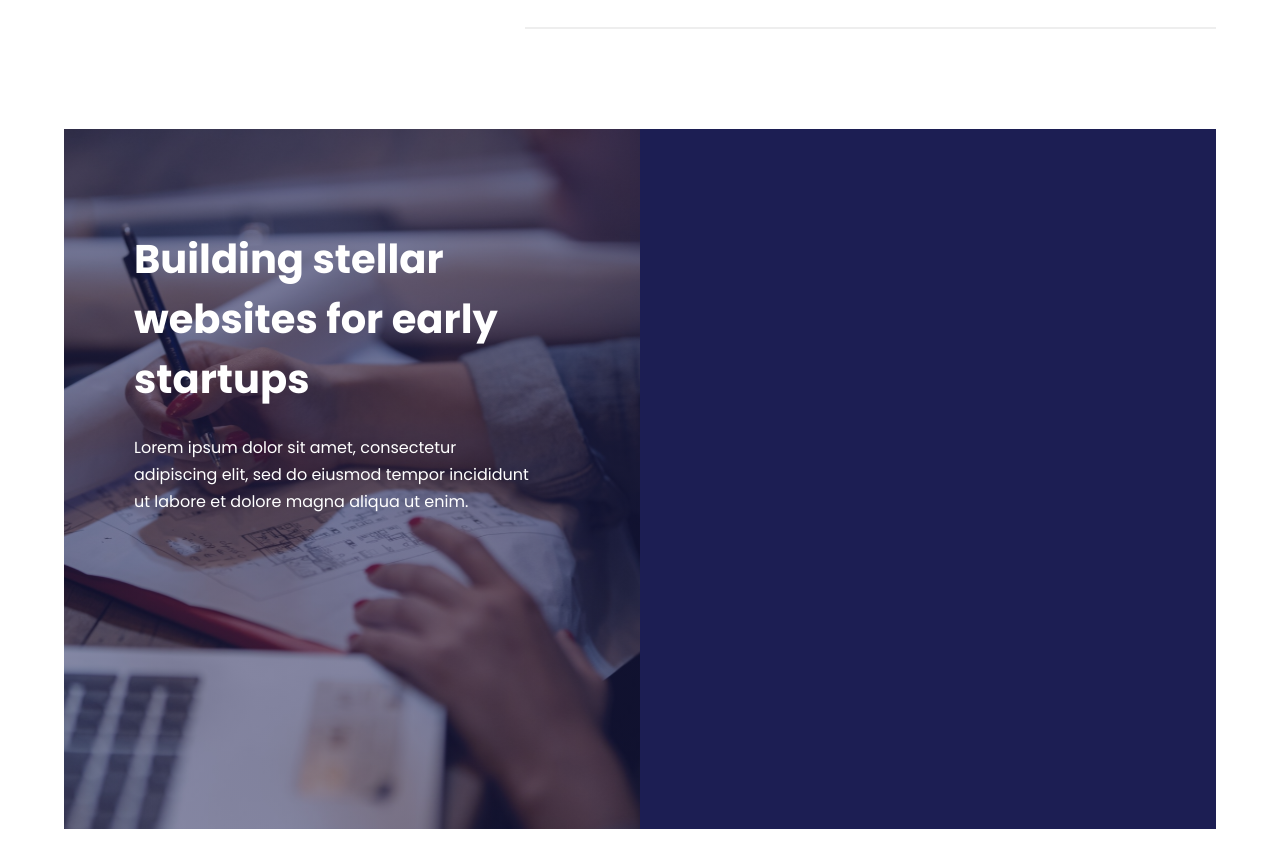
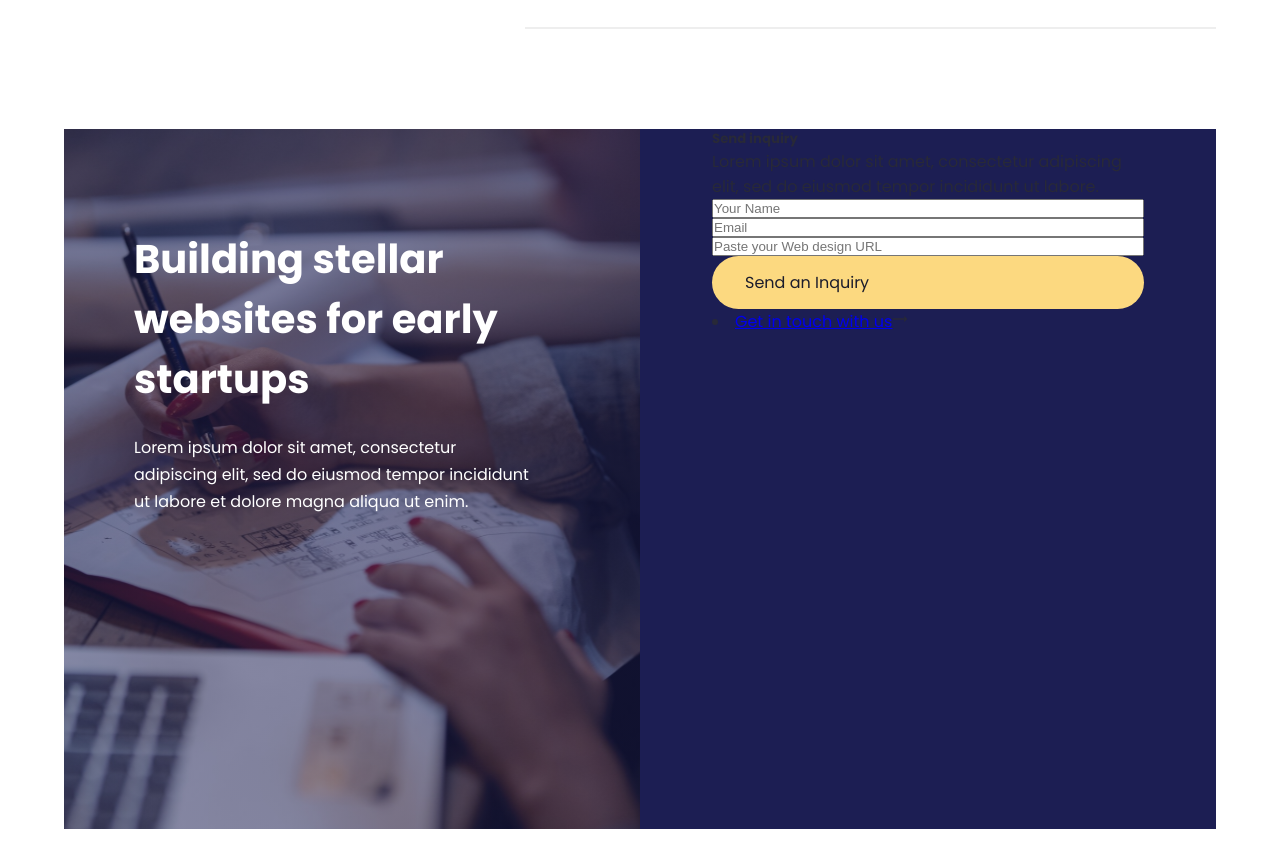
Before and after one commit to Meldy2503/Windec, a React (Create React App) app: page / in a window 1280 px wide. Shown: the part 4110-4977 px from the top of the page. Built offline with nearby package versions, Linux system fonts and the light colour scheme.

Commit message:
add rightt content toe sendinquiry section

```diff
--- a/src/components/HomePage/sendInquiry/Styled.js
+++ b/src/components/HomePage/sendInquiry/Styled.js
@@ -36,6 +36,18 @@ export const LeftContent = styled.div`
 export const RightContent = styled.div`
   width: 50%;
   background-color: ${({theme}) => theme.colors.primary2};
+  display: flex;
+  flex-direction: column;
+
+  div {
+    width: 75%;
+    margin: 0 auto;
+
+  form {
+    display: flex;
+    flex-direction: column;
+  }}
+
 
 
 `;
--- a/src/components/HomePage/sendInquiry/index.js
+++ b/src/components/HomePage/sendInquiry/index.js
@@ -1,7 +1,8 @@
 import React from 'react';
 import { LeftContent, RightContent } from "./Styled";
 import { MainContainer, ContentContainer } from "../../reusableComponents/ContainerStyled";
-// import { Button } from "../../reusableComponents/ButtonStyled";
+import { Button } from "../../reusableComponents/ButtonStyled";
+import { CgArrowLongRight } from "react-icons/cg";
 // import img6 from "../../images/img6.svg";
 
 
@@ -23,6 +24,24 @@ function SendInquiry() {
               </div>
           </LeftContent>
           <RightContent>
+              <div>
+                  <h5>Send inquiry</h5>
+                  <p>Lorem ipsum dolor sit amet, consectetur adipiscing elit, sed do eiusmod tempor incididunt ut labore.</p>
+                  <form action="#">
+                     <input type="text"
+                    placeholder='Your Name' />
+                    <input type="email"
+                    placeholder='Email' />
+                    <input type="text"
+                    placeholder='Paste your Web design URL' />
+                    <Button>Send an Inquiry</Button>
+                  </form>
+                  <li>
+                      <a href="#">Get in touch with us</a>
+                      <CgArrowLongRight />
+                  </li>
+
+              </div>
 
           </RightContent>
       </ContentContainer>
```
